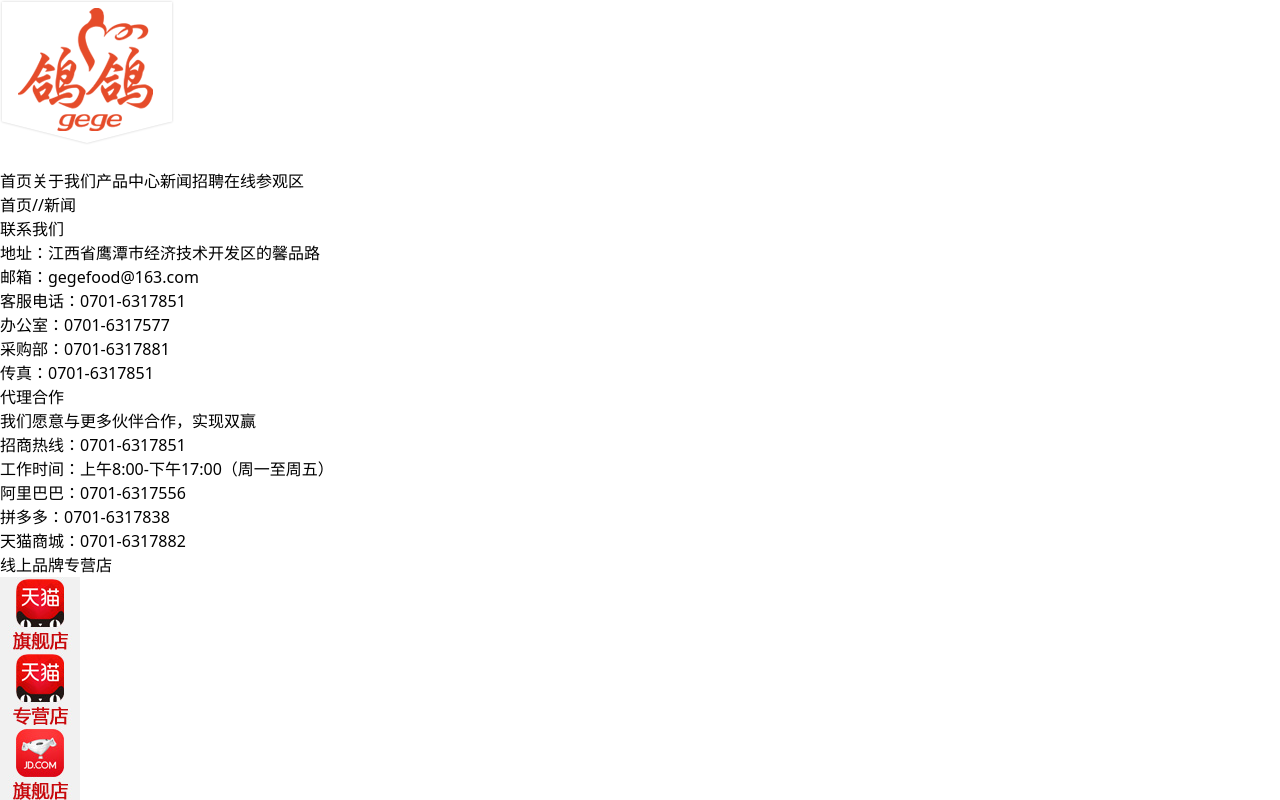
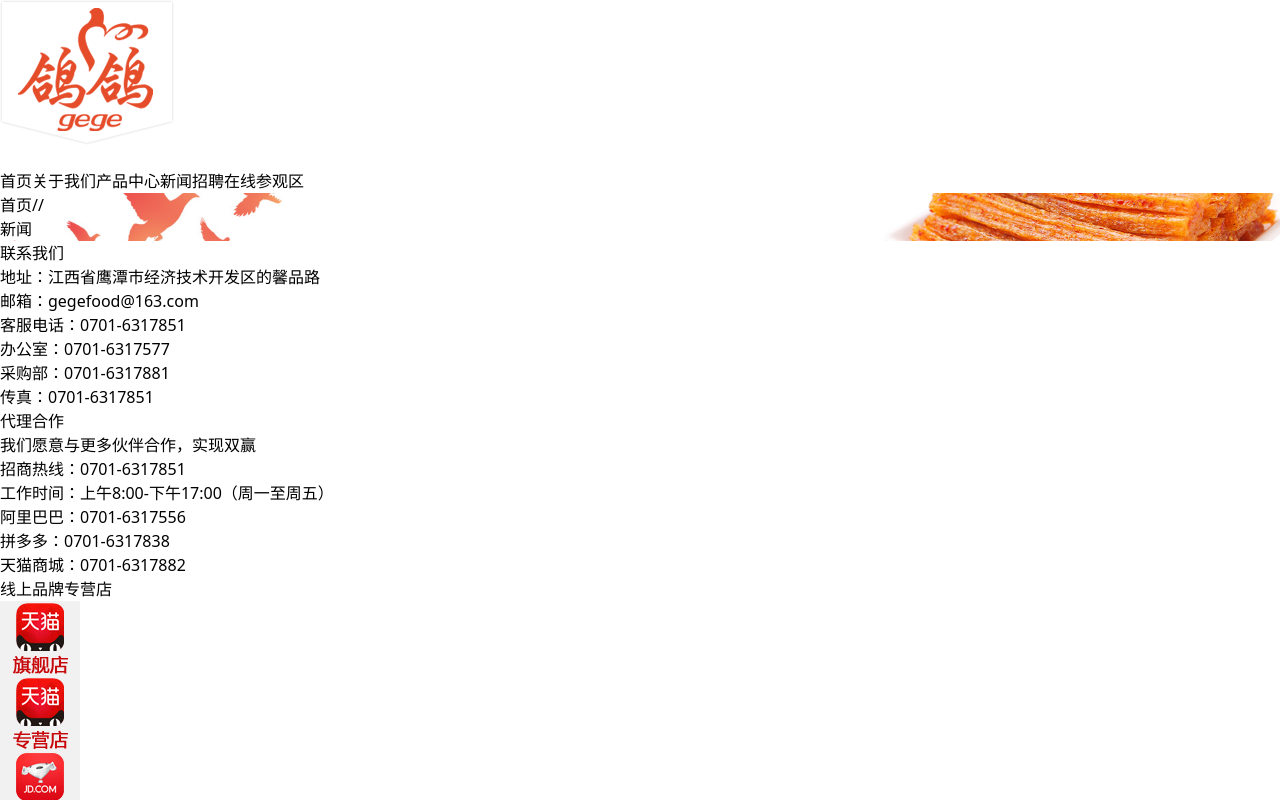
Before and after one commit to ZRMYDYCG/gege, a React (Vite) app: page /new in a window 1280 px wide. Shown: the top 800 px of the page. Built offline with nearby package versions, Linux system fonts and the light colour scheme.

Commit message:
feat: 面包屑样式调整

```diff
--- a/src/components/bread-crumb.tsx
+++ b/src/components/bread-crumb.tsx
@@ -1,6 +1,7 @@
 import React from 'react';
 import { useLocation, Link } from 'react-router-dom';
 import { routesConfig } from '../router';
+import breadcrumbsPic from '../assets/breadcrubs.jpg';
 
 const Breadcrumbs: React.FC = () => {
     const location = useLocation();
@@ -36,14 +37,17 @@ const Breadcrumbs: React.FC = () => {
     const breadcrumbs = getBreadcrumbs();
 
     return (
-        <nav>
-            <ul style={{ display: 'flex', listStyleType: 'none' }}>
+        <nav
+            className="relative w-[100vw] rounded-md h-[240px] flex justify-between items-center"
+            style={{ backgroundImage: `url(${breadcrumbsPic})`, backgroundSize: 'cover', backgroundPosition: 'center' }}
+        >
+            <ul className="flex list-none left-[50%] transform -translate-x-1/2 relative z-10"> {/* 将内容提升到最上层 */}
                 {breadcrumbs.map((breadcrumb, index) => (
                     <li key={index}>
-                        <Link to={breadcrumb.path}>
+                        <Link to={breadcrumb.path} className="hover:text-orange-500">
                             {breadcrumb.title}
                         </Link>
-                        {index < breadcrumbs.length - 1 && <span className="px-2">//</span>}
+                        {index < breadcrumbs.length - 1 && <span className="px-1">//</span>}
                     </li>
                 ))}
             </ul>
```
Also changed, not shown: src/assets/breadcrubs.jpg (added), src/hooks/index.ts (added).
